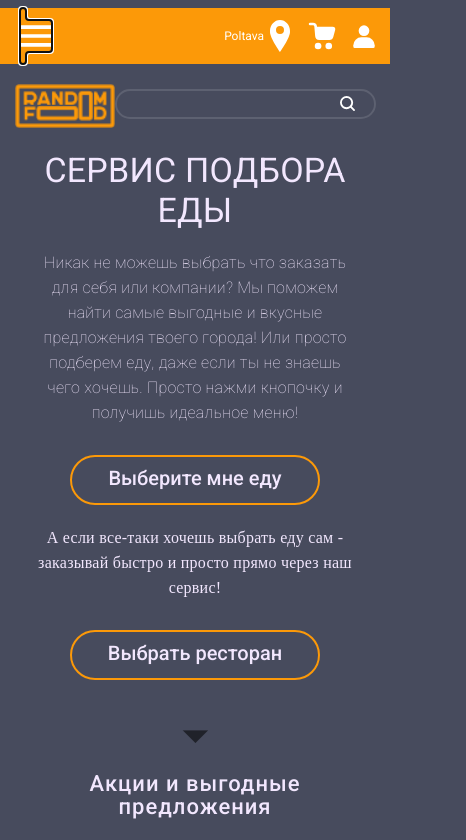
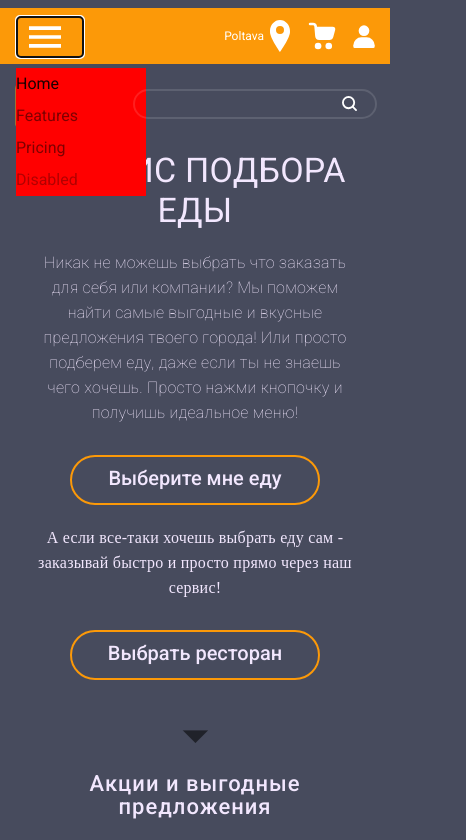
Before and after one commit to RZD7704/RandomFood, a website: page app/index.html in a window 390 px wide. Both pictures are taken after a click on the button "Toggle navigation". Shown: the top 840 px of the page, 466 px wide, since content can reach past the window. Drawn offline with Linux system fonts and the light colour scheme; some packages are replaced by stand-ins of ours.

Commit message:
add burger menu

```diff
--- a/app/index.html
+++ b/app/index.html
@@ -34,11 +34,41 @@
                 </svg>
               </a>
             </div>
-            <button class="btn-menu">
-              <svg class="icon">
+
+            <!-- BURGER MENU  -->
+
+
+            <nav class="navbar navbar-expand-lg navbar-light bg-light" id="qqq">
+              <!-- <a class="navbar-brand" href="#">Navbar</a> -->
+            <button class="navbar-toggler" type="button" data-toggle="collapse" data-target="#navbarNav" aria-controls="navbarNav" aria-expanded="false" aria-label="Toggle navigation" class="btn-menu">
+              <svg class="icon ">
                 <use xlink:href="images/sprite.svg#burger-menu"></use>
               </svg>
             </button>
+
+
+              <!-- <button >
+                <span class="navbar-toggler-icon"></span>
+              </button> -->
+              <div class="collapse navbar-collapse" id="navbarNav">
+                <ul class="navbar-nav">
+                  <li class="nav-item active">
+                    <a class="nav-link" href="#">Home <span class="sr-only">(current)</span></a>
+                  </li>
+                  <li class="nav-item">
+                    <a class="nav-link" href="#">Features</a>
+                  </li>
+                  <li class="nav-item">
+                    <a class="nav-link" href="#">Pricing</a>
+                  </li>
+                  <li class="nav-item">
+                    <a class="nav-link disabled" href="#">Disabled</a>
+                  </li>
+                </ul>
+              </div>
+            </nav>
+
+
           </div>
           <div class="profile-icons">
             <p>Poltava</p>
--- a/app/scss/modules/_header.scss
+++ b/app/scss/modules/_header.scss
@@ -139,5 +139,29 @@ p {
     height: 30px;
     border-radius: 15px;
     width: 95%;
-    margin-right: 90px;
+    // margin-right: 90px;
+    padding-left: 70px;
 }
+
+// BURGER MENU
+
+#qqq.navbar.navbar-expand-lg.navbar-light.bg-light {
+    background-color: #FC9908 !important;
+}
+
+.navbar-toggler {
+    border-color: #FC9908 !important;
+}
+
+.navbar-toggler:focus.navbar-toggler:hover.navbar-toggler:active {
+    border-color: #FC9908 !important;
+}
+
+// .navbar-toggler {
+//     color: #FC9908;
+// }
+
+.navbar-nav {
+    background-color: red;
+    margin-top: 10px;
+}
--- a/app/scss/modules/_restaurant.scss
+++ b/app/scss/modules/_restaurant.scss
@@ -1,10 +1,21 @@
 .restaurant--h1 {
+    @media (min-width: 900px) {
+        padding-top: 100px;
+    }
+
     font-size: 22px;
     color: #fff;
     text-align: center;
-    margin-top: 20px;
+    // margin-top: 20px;
+    padding-top: 155px;
 }
 
 .restaurants {
     height: 375px;
 }
+
+.btn-choose-random {
+    @media (min-width: 900px) {
+    margin-top: 65px;
+    }
+}
```
Also changed, not shown: app/restaurant.html (+11 -5 lines), app/css/global.min.css.
